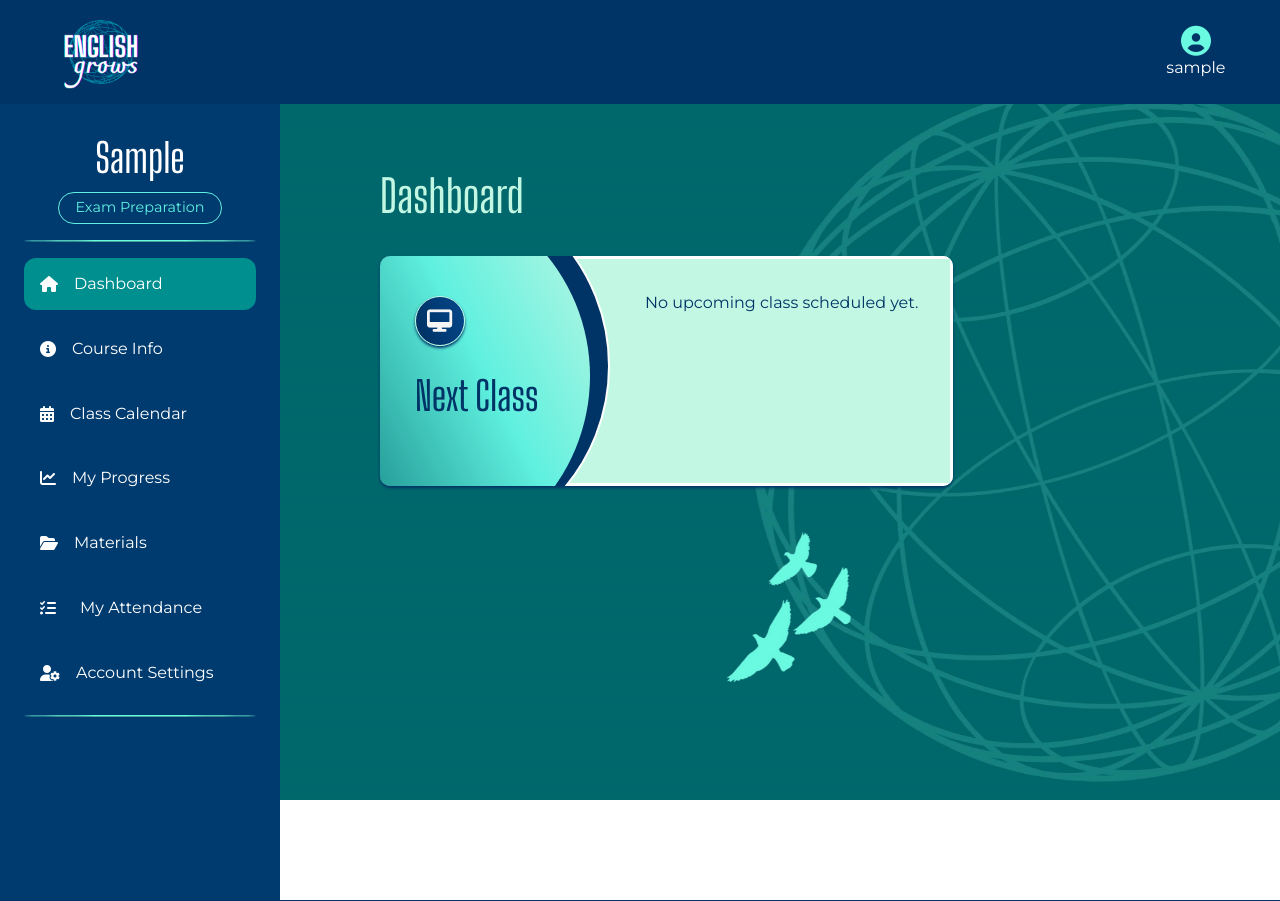
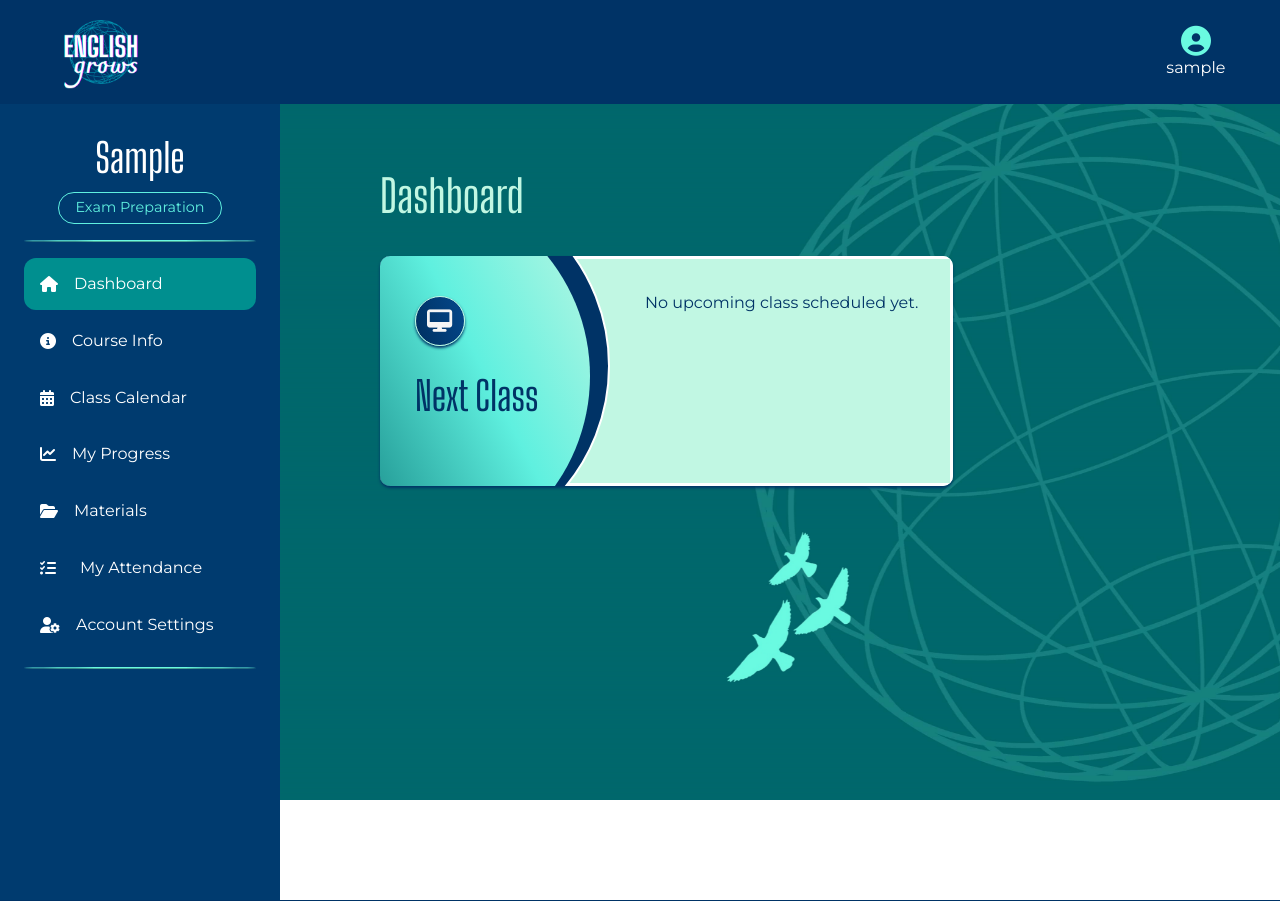
Before and after one commit to Ethra8/english-grows-new, a Django app: page /profiles/ in a window 1280 px wide. Shown: the top 901 px of the page. Run offline with Django 5.2, Linux system fonts and the light colour scheme; the visitor is signed in with stand-in values (Sample User, id 1); data comes from the database, SQL or seed files in the repository; data that the repository does not hold is empty; some libraries are stand-ins or nearby versions; some web fonts are replaced.

Commit message:
side-bar style

```diff
--- a/profiles/static/profiles/css/profiles.css
+++ b/profiles/static/profiles/css/profiles.css
@@ -105,7 +105,7 @@
 .sidebar-nav {
     display: flex;
     flex-direction: column;
-    gap: 0.75rem;
+    gap: 0.25rem;
 }
 
 .sidebar-link {
```
